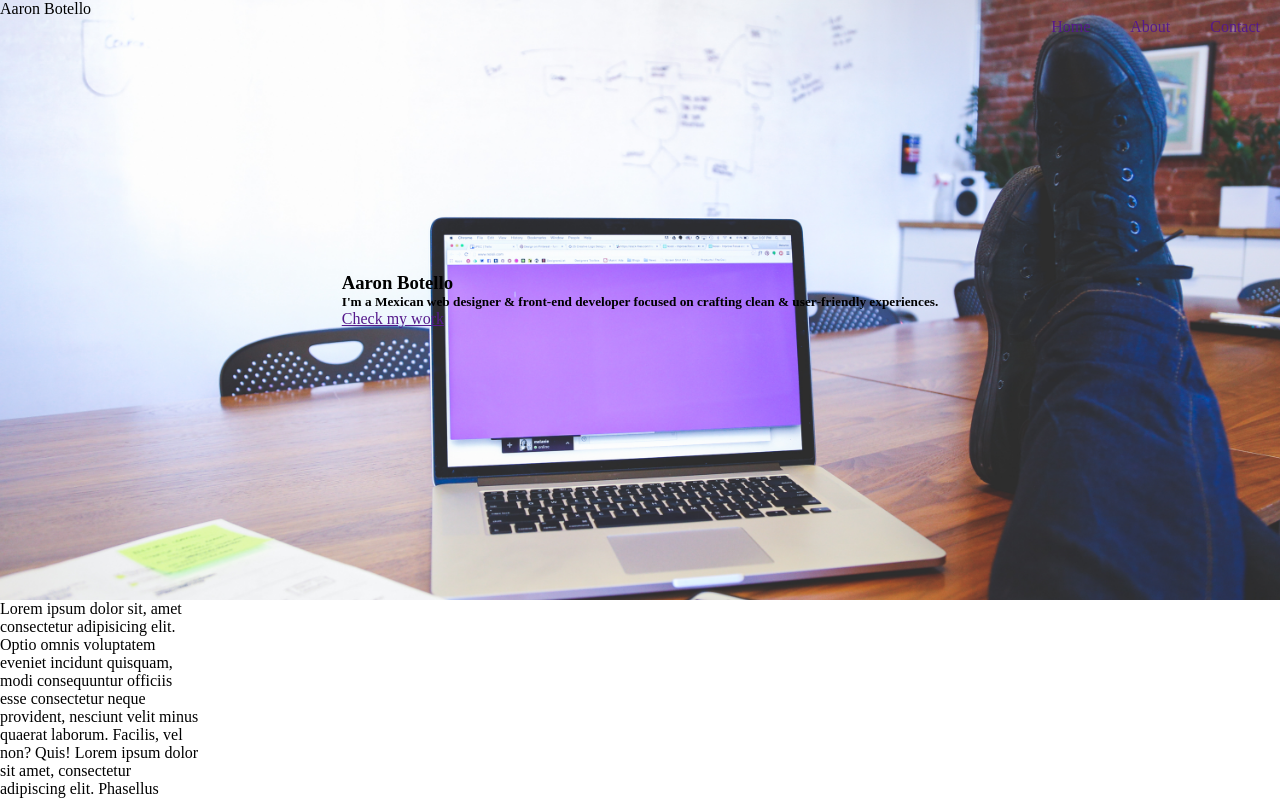
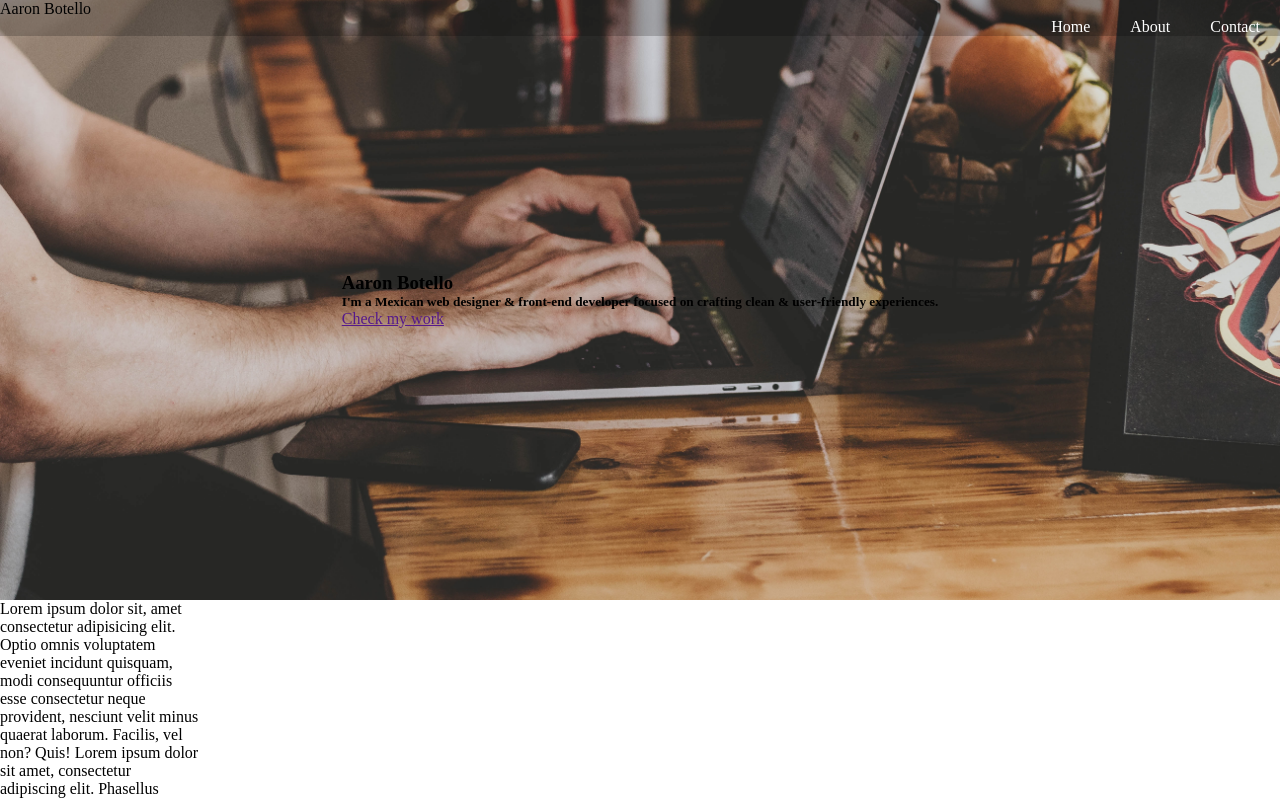
Before and after one commit to Aaron033/porfolio, a PHP site: page /html/index.html in a window 1280 px wide. Shown: the top 799 px of the page. Run offline with PHP 8.4, Linux system fonts and the light colour scheme.

Commit message:
style added

```diff
--- a/css/style.css
+++ b/css/style.css
@@ -5,6 +5,7 @@ html, * ,body{
 }
 
 nav {
+    background:rgba(0,0,0,0.2);
     position: sticky;
     top: 0;
 }
@@ -23,10 +24,11 @@ nav ul li {
  nav ul li a {
      text-decoration: none;
      margin: 0 20px;
+     color: #fff;
  }
  main{
  position: relative;
-    background-image: url(../images/46.jpg);
+    background-image: url(../images/computer.jpg);
     background-position: center;
     background-repeat: no-repeat;
     background-size: cover;
--- a/html/index.html
+++ b/html/index.html
@@ -6,7 +6,7 @@
     <meta http-equiv="X-UA-Compatible" content="ie=edge">
 
 
-    <title>Aarons</title>
+    <title>Aarons portfolio</title>
     <link rel="stylesheet" href="../css/style.css">
 
 </head>
```
